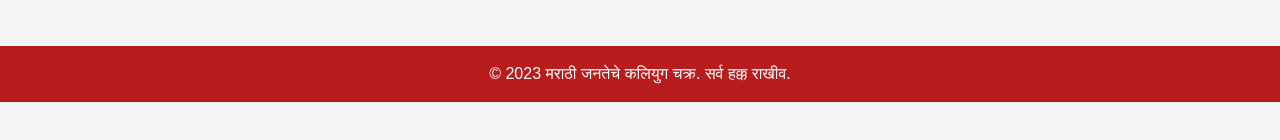
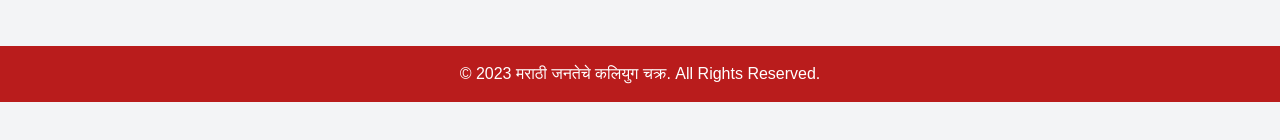
Before and after one commit to Jay-2714/kcnews, a Next.js app: page / in a window 1280 px wide. Shown: the part 284-424 px from the top of the page. Built offline with nearby package versions, Linux system fonts and the light colour scheme; no server answers; the database is empty.

Commit message:
copyright

```diff
--- a/app/layout.tsx
+++ b/app/layout.tsx
@@ -31,7 +31,7 @@ export default function RootLayout({
         </header>
         <main className="container mx-auto p-4">{children}</main>
         <footer className="bg-red-700 text-white p-4 text-center">
-          <p>© 2023 मराठी जनतेचे कलियुग चक्र. सर्व हक्क राखीव.</p>
+          <p translate="no">© 2023 मराठी जनतेचे कलियुग चक्र. All Rights Reserved.</p>
         </footer>
       </body>
     </html>
```
